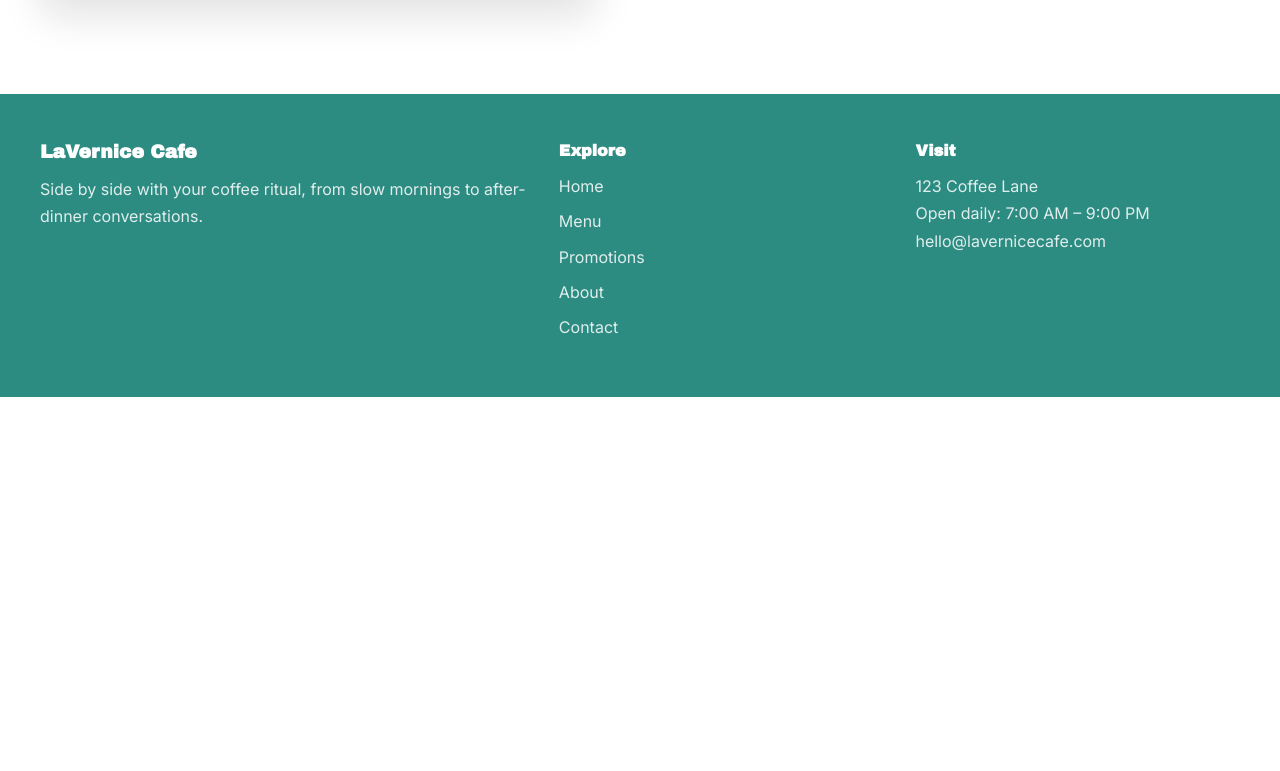
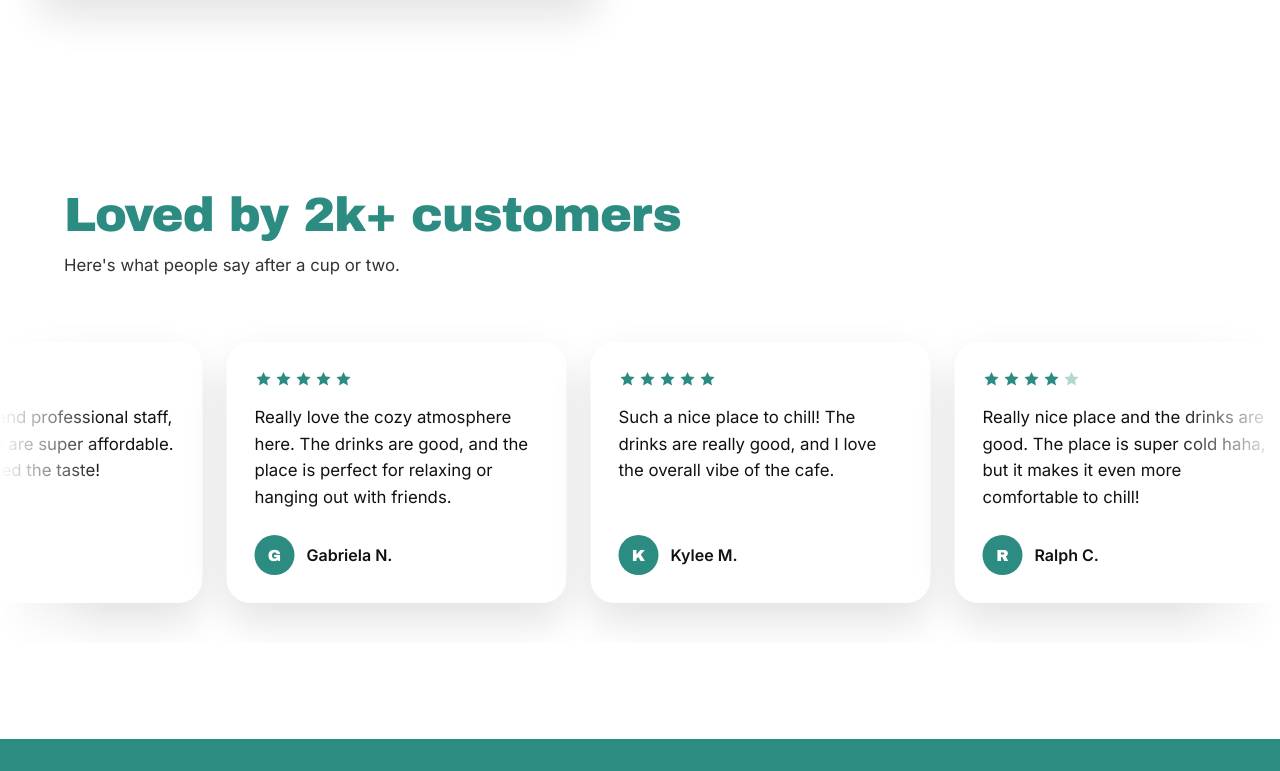
Before and after one commit to princemclein/LaVernice_Cafe, a React (Vite) app: page / in a window 1280 px wide. Shown: the part 2409-3180 px from the top of the page. Before the commit the page ends 2806 px from the top, so only its background shows below. Built offline with nearby package versions, Linux system fonts and the light colour scheme.

Commit message:
feat: add customer testimonials carousel to home page

```diff
--- /dev/null
+++ b/src/Css/Testimonials.css
@@ -0,0 +1,153 @@
+.testi {
+  background: var(--paper);
+  padding: 96px 0;
+  overflow: hidden;
+}
+
+.testi__head {
+  max-width: 1200px;
+  margin: 0 auto 40px;
+  padding: 0 24px;
+}
+
+.testi__title {
+  font-family: var(--font-display);
+  font-weight: 400;
+  font-size: clamp(2rem, 4vw, 3rem);
+  line-height: 1.05;
+  letter-spacing: -0.02em;
+  color: var(--primary);
+  margin: 0 0 12px;
+}
+
+.testi__sub {
+  margin: 0;
+  color: var(--muted);
+  font-size: 1.05rem;
+  line-height: 1.5;
+}
+
+/* Marquee */
+.testi__viewport {
+  padding: 24px 0 40px; /* room for card shadows */
+  -webkit-mask-image: linear-gradient(
+    to right,
+    transparent,
+    #000 8%,
+    #000 92%,
+    transparent
+  );
+  mask-image: linear-gradient(
+    to right,
+    transparent,
+    #000 8%,
+    #000 92%,
+    transparent
+  );
+}
+
+.testi__track {
+  display: flex;
+  width: max-content;
+  animation: testi-scroll 45s linear infinite;
+}
+
+.testi__viewport:hover .testi__track,
+.testi__viewport:focus-within .testi__track {
+  animation-play-state: paused;
+}
+
+.testi__group {
+  display: flex;
+  gap: 24px;
+  padding-right: 24px; /* keeps the gap between the two groups */
+}
+
+@keyframes testi-scroll {
+  from {
+    transform: translateX(0);
+  }
+  to {
+    transform: translateX(-50%);
+  }
+}
+
+/* Card */
+.testi__card {
+  width: 340px;
+  flex-shrink: 0;
+  margin: 0;
+  padding: 28px;
+  display: flex;
+  flex-direction: column;
+  background: var(--paper);
+  border-radius: 24px;
+  box-shadow: 0 18px 40px var(--shadow);
+}
+
+.testi__stars {
+  display: flex;
+  gap: 2px;
+  color: var(--primary);
+  margin-bottom: 16px;
+}
+
+.testi__text {
+  margin: 0 0 24px;
+  color: var(--ink);
+  font-size: 1.05rem;
+  line-height: 1.6;
+}
+
+.testi__who {
+  margin-top: auto;
+  display: flex;
+  align-items: center;
+  gap: 12px;
+}
+
+.testi__avatar {
+  width: 40px;
+  height: 40px;
+  display: grid;
+  place-items: center;
+  border-radius: 50%;
+  background: var(--primary);
+  color: var(--paper);
+  font-family: var(--font-display);
+  font-size: 1rem;
+}
+
+.testi__name {
+  font-weight: 600;
+  color: var(--ink);
+}
+
+/* Responsive */
+@media (max-width: 640px) {
+  .testi {
+    padding: 64px 0;
+  }
+  .testi__head {
+    padding: 0 20px;
+  }
+  .testi__card {
+    width: 280px;
+    padding: 22px;
+  }
+}
+
+/* No motion: let people swipe/scroll instead */
+@media (prefers-reduced-motion: reduce) {
+  .testi__viewport {
+    overflow-x: auto;
+    -webkit-mask-image: none;
+    mask-image: none;
+  }
+  .testi__track {
+    animation: none;
+  }
+  .testi__group[aria-hidden="true"] {
+    display: none;
+  }
+}
--- /dev/null
+++ b/src/components/Testimonials.jsx
@@ -0,0 +1,102 @@
+import "../Css/Testimonials.css";
+
+const REVIEWS = [
+  {
+    name: "Prince G.",
+    stars: 5,
+    text: "Sobrang comfortable ng place at affordable. Good drinks and very good staff!",
+  },
+  {
+    name: "Reez D.",
+    stars: 4,
+    text: "Very friendly and professional staff, and the drinks are super affordable. I also really liked the taste!",
+  },
+  {
+    name: "Gabriela N.",
+    stars: 5,
+    text: "Really love the cozy atmosphere here. The drinks are good, and the place is perfect for relaxing or hanging out with friends.",
+  },
+  {
+    name: "Kylee M.",
+    stars: 5,
+    text: "Such a nice place to chill! The drinks are really good, and I love the overall vibe of the cafe.",
+  },
+  {
+    name: "Ralph C.",
+    stars: 4,
+    text: "Really nice place and the drinks are good. The place is super cold haha, but it makes it even more comfortable to chill!",
+  },
+];
+
+// Repeat so one group is always wider than the screen.
+const GROUP = [...REVIEWS, ...REVIEWS];
+
+function Stars({ count }) {
+  return (
+    <div
+      className="testi__stars"
+      role="img"
+      aria-label={`${count} out of 5 stars`}
+    >
+      {[0, 1, 2, 3, 4].map((i) => (
+        <svg
+          key={i}
+          width="18"
+          height="18"
+          viewBox="0 0 24 24"
+          aria-hidden="true"
+          style={{ opacity: i < count ? 1 : 0.35 }}
+        >
+          <path
+            fill="currentColor"
+            d="M12 2.5l2.9 6 6.6.9-4.8 4.6 1.2 6.5L12 17.4l-5.9 3.1 1.2-6.5L2.5 9.4l6.6-.9z"
+          />
+        </svg>
+      ))}
+    </div>
+  );
+}
+
+function Card({ review }) {
+  return (
+    <figure className="testi__card">
+      <Stars count={review.stars} />
+      <blockquote className="testi__text">{review.text}</blockquote>
+      <figcaption className="testi__who">
+        <span className="testi__avatar" aria-hidden="true">
+          {review.name[0]}
+        </span>
+        <span className="testi__name">{review.name}</span>
+      </figcaption>
+    </figure>
+  );
+}
+
+export default function Testimonials() {
+  return (
+    <section className="testi" id="testimonials" aria-labelledby="testi-title">
+      <div className="testi__head">
+        <h2 className="testi__title" id="testi-title">
+          Loved by 2k+ customers
+        </h2>
+        <p className="testi__sub">Here's what people say after a cup or two.</p>
+      </div>
+
+      <div className="testi__viewport">
+        <div className="testi__track">
+          <div className="testi__group">
+            {GROUP.map((r, i) => (
+              <Card review={r} key={`a-${i}`} />
+            ))}
+          </div>
+          {/* Duplicate group makes the loop seamless */}
+          <div className="testi__group" aria-hidden="true">
+            {GROUP.map((r, i) => (
+              <Card review={r} key={`b-${i}`} />
+            ))}
+          </div>
+        </div>
+      </div>
+    </section>
+  );
+}
--- a/src/pages/Home.jsx
+++ b/src/pages/Home.jsx
@@ -2,6 +2,7 @@ import "../Css/Home.css";
 import Hero from "../components/Hero.jsx";
 import BestSellers from "../components/BestSellers.jsx";
 import AboutTeaser from "../components/AboutTeaser.jsx";
+import Testimonials from "../components/Testimonials.jsx";
 
 const stats = [
   { value: "50+", label: "Menu Items" },
@@ -15,6 +16,7 @@ export default function Home() {
       <Hero />
       <BestSellers />
       <AboutTeaser />
+      <Testimonials />
     </>
   );
 }
```
Also changed, not shown: src/Css/LocationHours.css (deleted), src/components/LocationHours.jsx (deleted).
